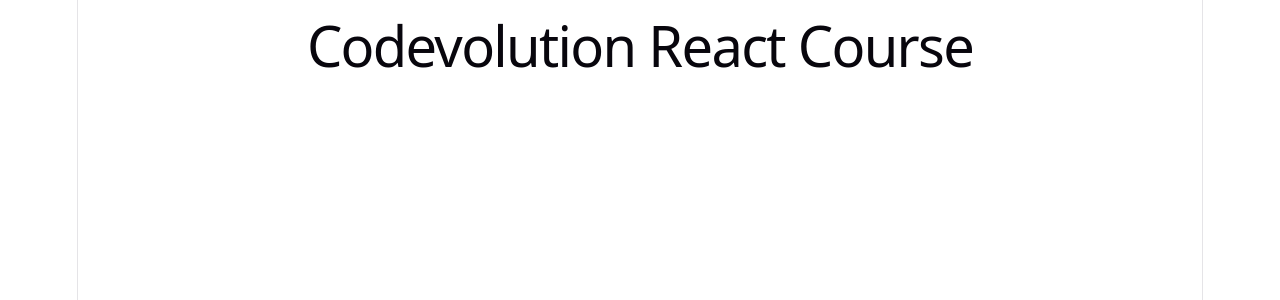
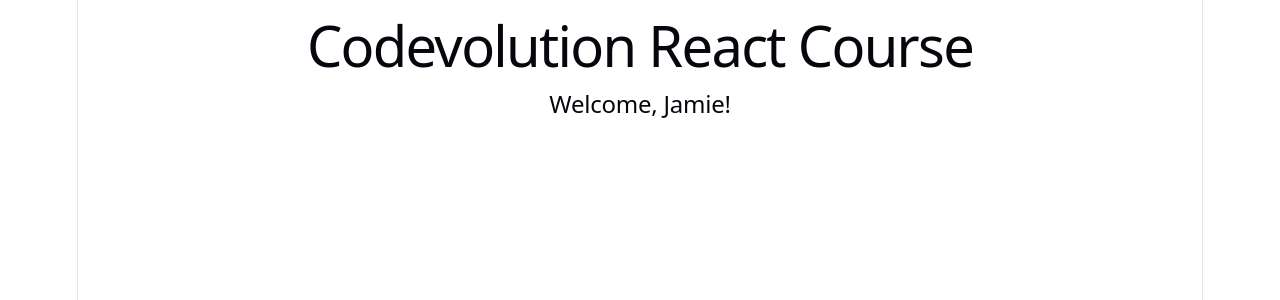
Before and after one commit to JmeMei/my-react-practice, a React (Vite) app: page / in a window 1280 px wide. Shown: the top 300 px of the page. Built offline with nearby package versions, Linux system fonts and the light colour scheme.

Commit message:
feat: add Welcome component to display a greeting

```diff
--- a/src/App.jsx
+++ b/src/App.jsx
@@ -3,6 +3,10 @@
 // import viteLogo from './assets/vite.svg'
 // import heroImg from './assets/hero.png'
 import './App.css'
+
+function Welcome() {
+  return <h2>Welcome, Jamie!</h2>
+}
 
 function App() {
   // const [count, setCount] = useState(0)
@@ -10,6 +14,7 @@
   return (
    <div>
      <h1>Codevolution React Course</h1>
+      <Welcome />
    </div>
   )
 }
```
